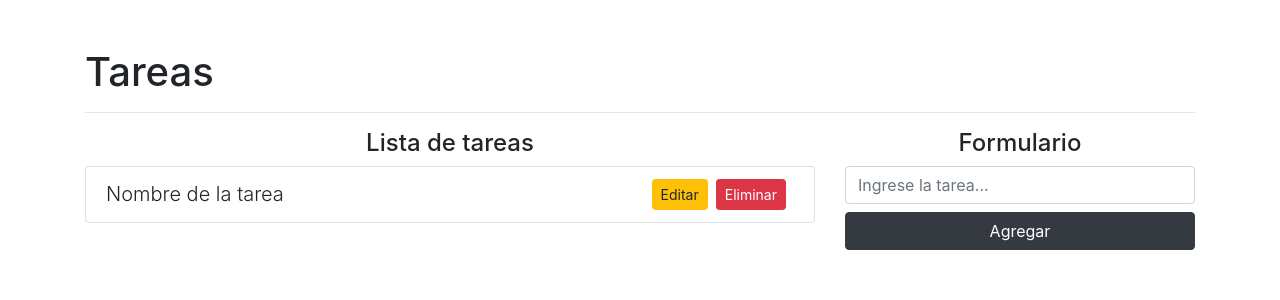
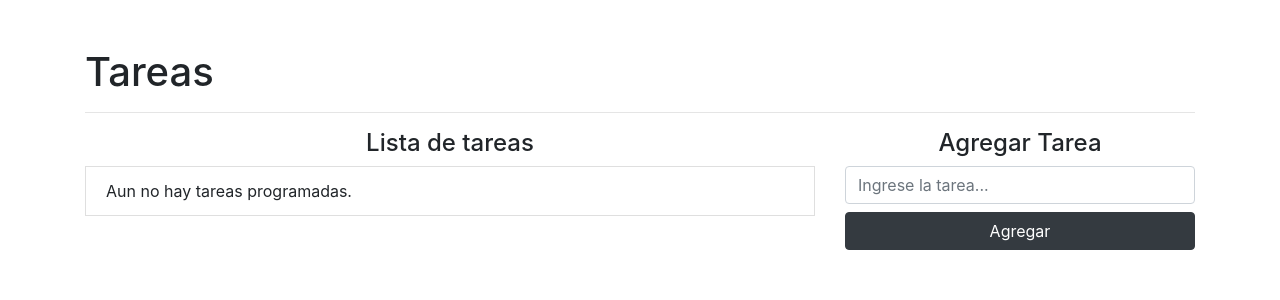
Before and after one commit to nigorora14/ZEUS_CRUD, a React (Create React App) app: page / in a window 1280 px wide. Shown: the top 300 px of the page. Built offline with nearby package versions, Linux system fonts and the light colour scheme.

Commit message:
CRUD en Memoria

```diff
--- a/package.json
+++ b/package.json
@@ -10,6 +10,7 @@
     "react": "^17.0.2",
     "react-dom": "^17.0.2",
     "react-scripts": "4.0.3",
+    "shortid": "^2.2.16",
     "web-vitals": "^1.0.1"
   },
   "scripts": {
--- a/src/App.js
+++ b/src/App.js
@@ -1,19 +1,64 @@
-import { isEmpty } from 'lodash'
+import { isEmpty,size } from 'lodash'
 import React,{useState} from 'react'
+import shortid, { isValid } from 'shortid'
 
-function App() {
+function App()
+{
   const [task, setTask] = useState("")
+  const [tasks,setTasks] = useState([])
+  const [edidtMode, setEdittMode] = useState(false)
+  const [id, setId] = useState("")
+  const [error, setError] = useState(null)
 
-  const addTask=(e)=>{
+  const validForm=()=>{
+                        let isValid=true
+                        setError(null)
+
+                        if (isEmpty(task))
+                          {
+                            setError("Debes Ingresar una tarea.")
+                            isValid=false
+                          }
+                          return isValid
+                      }
+
+  const addTask=(e) => {
                         e.preventDefault()
-    if (isEmpty(task)){
-      console.log("Task empty")
+
+                        if(!validForm())
+                        {
                           return
                         }
-    console.log("Ok")
+
+                        const newTask = {
+                                          id:shortid.generate(),
+                                          name:task
+                                        }
+                        setTasks([...tasks,newTask])
                         setTask("")
                         }
+  const saveTask=(e) => {
+                          e.preventDefault()
 
+                          if(!validForm())
+                        {
+                          return
+                        }
+                          const editedTask=tasks.map(item=>item.id===id?{id, name:task}:item)
+                          setTasks(editedTask)
+                          setEdittMode(false)
+                          setTask("")
+                          setId("")
+                          }
+  const deleteTask= (id) => {
+                            const filteredTasks=tasks.filter(task=>task.id !== id)
+                            setTasks(filteredTasks)
+                            }
+  const editTask= (theTask) => {
+                            setTask(theTask.name)
+                            setEdittMode(true)
+                            setId(theTask.id)
+                                }
   return (
     <div className="container mt-5">
       <h1>Tareas</h1>
@@ -21,27 +66,41 @@
       <div className="row">
       <div className="col-8">
       <h4 className="text-center">Lista de tareas</h4>
+      {
+        size(tasks)==0?(
+        <li className="list-group-item">Aun no hay tareas programadas.</li>
+        ):(
         <ul className="list-group">
-          <li className="list-group-item">
-            <span className="lead">Nombre de la tarea</span>
-            <button className="btn btn-danger btn-sm float-right mx-2">Eliminar</button>
-            <button className="btn btn-warning btn-sm float-right">Editar</button>
+          {
+            tasks.map((task)=>(
+                                <li className="list-group-item" key={task.id}>
+                                <span className="lead">{task.name}</span>
+                                <button className="btn btn-danger btn-sm float-right mx-2" onClick={()=> deleteTask(task.id)}>Eliminar</button>
+                                <button className="btn btn-warning btn-sm float-right" onClick={()=> editTask(task)}>Editar</button>
                                 </li>
+                              )
+                      )
+          }
         </ul>
+        )
+      }
         </div>
         <div className="col-4">
-        <h4 className="text-center">Formulario</h4>
-        <form onSubmit={addTask}>
-          <input type="text" className="form-control mb-2" placeholder="Ingrese la tarea..."
+        <h4 className="text-center">{edidtMode?"Modificar Tarea":"Agregar Tarea"}</h4>
+        <form onSubmit={edidtMode? saveTask: addTask}>
+          <input type="text" className="form-control mb-2"
+                 placeholder="Ingrese la tarea..."
                  onChange={(text)=>setTask(text.target.value)}  //establecerlo
                  value={task}    //leerlo - lo limpia despues de dar click
                  ></input>
-          <button className="btn btn-dark btn-block" type="submit" >Agregar</button>
+          <button className={edidtMode?"btn btn-warning btn-block":"btn btn-dark btn-block"} type="submit" >{edidtMode? "Guardar":"Agregar"}</button>
+                 {
+                   error && <span className="text-danger">{error}</span>
+                 }
         </form>
         </div>
       </div>
     </div>
   )
 }
-
 export default App;
```
Also changed, not shown: 1 other file (tests, documents, lock files or other folders). Lines whose indentation alone changed are shown as unchanged.
